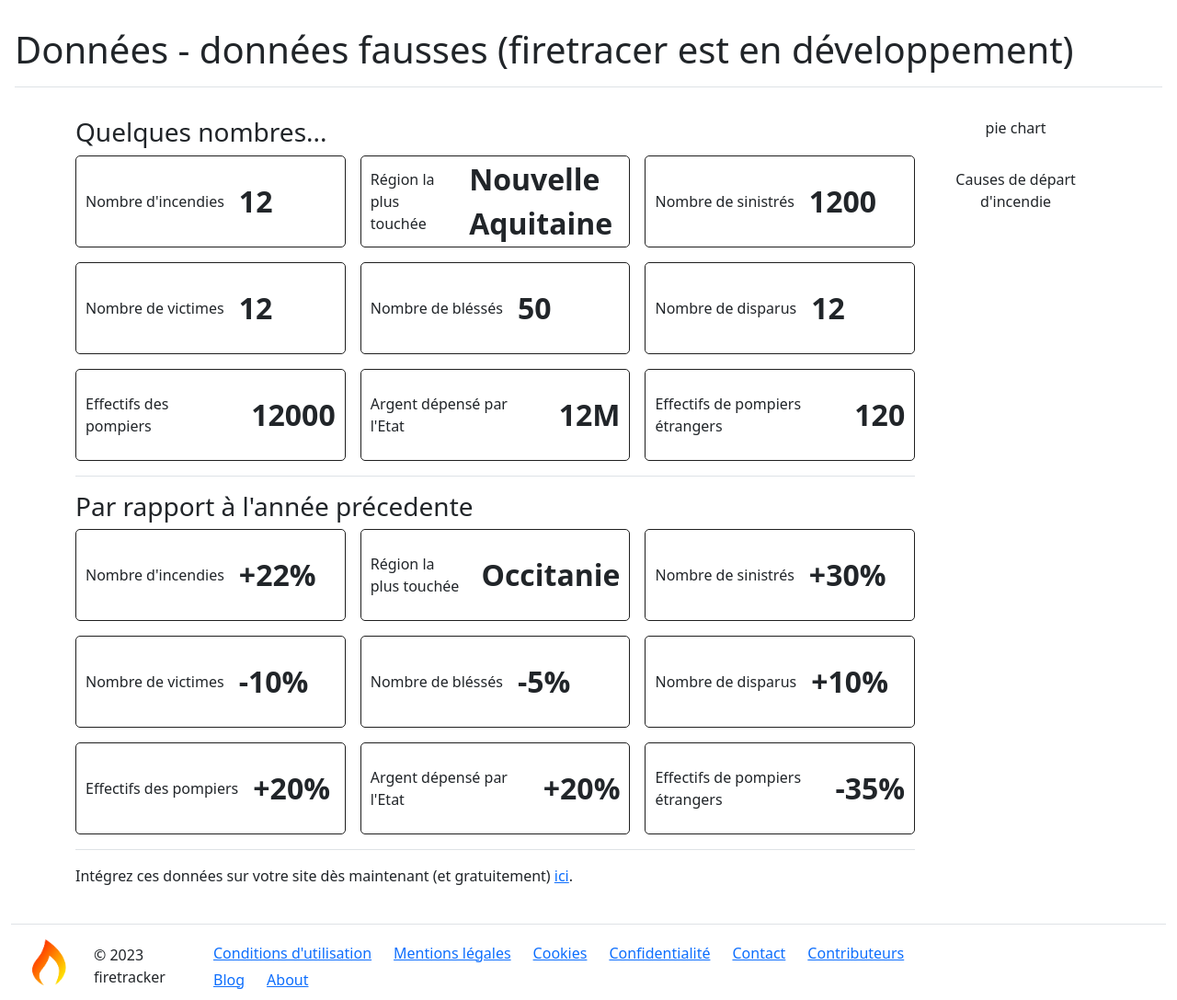
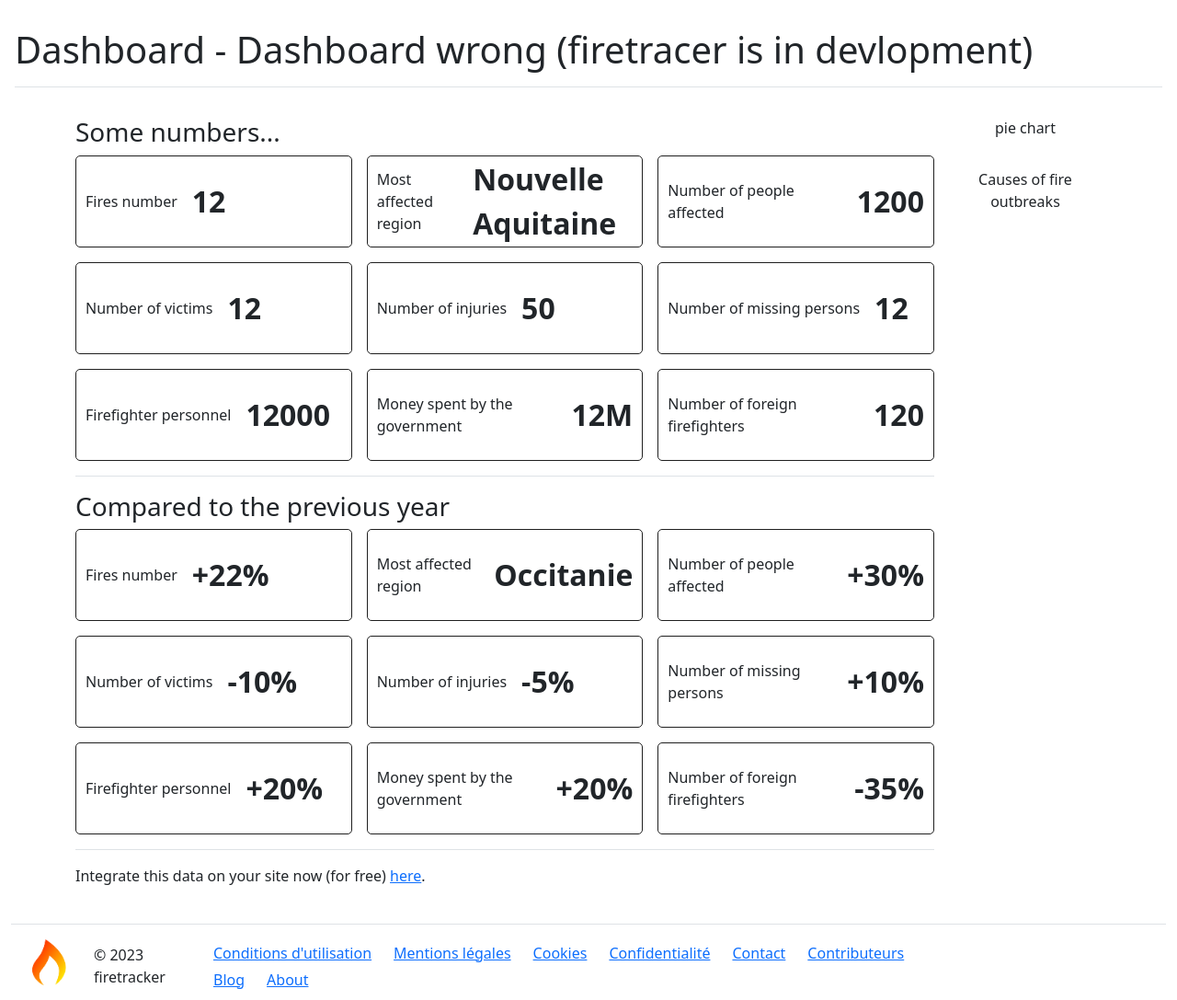
Before and after one commit to firetracer-io/firetracer, a PHP site: page /dashboard.php in a window 1280 px wide. Shown: the part 76-1163 px from the top of the page at 92% size. Run offline with PHP 8.4, Linux system fonts and the light colour scheme; some libraries are stand-ins or nearby versions.

Commit message:
Update dashboard.php

```diff
--- a/src/dashboard.php
+++ b/src/dashboard.php
@@ -1,6 +1,3 @@
-<?php
-    session_start();
-?>
 <!DOCTYPE html>
 <html lang="en">
 <head>
@@ -8,7 +5,7 @@
     <meta http-equiv="X-UA-Compatible" content="IE=edge">
     <meta name="viewport" content="width=device-width, initial-scale=1.0">
     <meta name="description" content="Avec firetracer, suivez l'évolution des feux de forêt en France et dans le monde.">
-    <meta name="keywords" content="firetracer,fire,feu,incendie,foret,france,monde,evolution,articles,graphiques,contribuer">
+    <meta name="keywords" content="firetracer,fire,feu,incendie,foret,france,monde,world,evolution,articles,posts,graphs,graphiques,contribute">
     <meta name="copyright" content="firetracer">
     <meta name="author" content="firetracer and contributors">
     <meta name="robots" content="allow, follow">
@@ -17,7 +14,7 @@
     <meta property="og:url" content="https://firetracer.io/"/>
     <meta property="og:image" content="https://firetracer.io/assets/brand/firetracer.png"/>
     <meta property="og:site_name" content="firetracer"/>
-    <title>Données - firetracer</title>
+    <title>Dashboard - firetracer</title>
     <link rel="shortcut icon" href="assets/brand/firetracer_shortcut_v2.png">
     <link rel="stylesheet" href="https://cdn.jsdelivr.net/npm/bootstrap-icons@1.9.1/font/bootstrap-icons.css">
     <link href="https://cdn.jsdelivr.net/npm/bootstrap@5.2.0/dist/css/bootstrap.min.css" rel="stylesheet" integrity="sha384-gH2yIJqKdNHPEq0n4Mqa/HGKIhSkIHeL5AyhkYV8i59U5AR6csBvApHHNl/vI1Bx" crossorigin="anonymous">
@@ -33,6 +30,7 @@
         }
         if($iframe == "true"){
     ?>
+    <!-- all datas iframe -->
     <div class="border-bottom mb-3 pb-3">
         <div class="data-row d-flex gap-3 mb-3">
             <div class="data d-flex gap-3 align-items-center">
@@ -126,129 +124,127 @@
         <p class="mb-0">Data from firetracer (<a href="https://firetracer.io/" target="_blank" class="text-dark">firetracer.io</a>)</p>
     </div>
     <?php
-        }else if($iframe == "false"){
+        }
     ?>
+    <!-- / all datas iframe -->
 
     <?php include 'includes/navbar.php' ?>
 
     <div class="p-3">
-        <h1 class="border-bottom mb-3 pb-3">Données - données fausses (firetracer est en développement)</h1>
+        <h1 class="border-bottom mb-3 pb-3">Dashboard <span> - Dashboard wrong (firetracer is in devlopment)</span></h1>
     </div>
 
     <div class="container d-flex gap-3">
         <div>
             <div class="border-bottom mb-3 pb-3">
-                <h3>Quelques nombres...</h3>
+                <h3>Some numbers...</h3>
                 <div class="data-row d-flex gap-3 mb-3">
                     <div class="data d-flex gap-3 align-items-center">
-                        <p>Nombre d'incendies</p>
+                        <p>Fires number</p>
                         <span>12</span>
                     </div>
                     <div class="data d-flex gap-3 align-items-center">
-                        <p>Région la plus touchée</p>
+                        <p>Most affected region</p>
                         <span>Nouvelle Aquitaine</span>
                     </div>
                     <div class="data d-flex gap-3 align-items-center">
-                        <p>Nombre de sinistrés</p>
+                        <p>Number of people affected</p>
                         <span>1200</span>
                     </div>
                 </div>
                 <div class="data-row d-flex gap-3 mb-3">
                     <div class="data d-flex gap-3 align-items-center">
-                        <p>Nombre de victimes</p>
+                        <p>Number of victims</p>
                         <span>12</span>
                     </div>
                     <div class="data d-flex gap-3 align-items-center">
-                        <p>Nombre de bléssés</p>
+                        <p>Number of injuries</p>
                         <span>50</span>
                     </div>
                     <div class="data d-flex gap-3 align-items-center">
-                        <p>Nombre de disparus</p>
+                        <p>Number of missing persons</p>
                         <span>12</span>
                     </div>
                 </div>
                 <div class="data-row d-flex gap-3">
                     <div class="data d-flex gap-3 align-items-center">
-                        <p>Effectifs des pompiers</p>
+                        <p>Firefighter personnel</p>
                         <span>12000</span>
                     </div>
                     <div class="data d-flex gap-3 align-items-center">
-                        <p>Argent dépensé par l'Etat</p>
+                        <p>Money spent by the government</p>
                         <span>12M</span>
                     </div>
                     <div class="data d-flex gap-3 align-items-center">
-                        <p>Effectifs de pompiers étrangers</p>
+                        <p>Number of foreign firefighters</p>
                         <span>120</span>
                     </div>
                 </div>
             </div>
             <div class="border-bottom mb-3 pb-3">
-                <h3>Par rapport à l'année précedente</h3>
+                <h3>Compared to the previous year</h3>
                 <div class="data-row d-flex gap-3 mb-3">
                     <div class="data d-flex gap-3 align-items-center">
-                        <p>Nombre d'incendies</p>
+                        <p>Fires number</p>
                         <span>+22%</span>
                     </div>
                     <div class="data d-flex gap-3 align-items-center">
-                        <p>Région la plus touchée</p>
+                        <p>Most affected region</p>
                         <span>Occitanie</span>
                     </div>
                     <div class="data d-flex gap-3 align-items-center">
-                        <p>Nombre de sinistrés</p>
+                        <p>Number of people affected</p>
                         <span>+30%</span>
                     </div>
                 </div>
                 <div class="data-row d-flex gap-3 mb-3">
                     <div class="data d-flex gap-3 align-items-center">
-                        <p>Nombre de victimes</p>
+                        <p>Number of victims</p>
                         <span>-10%</span>
                     </div>
                     <div class="data d-flex gap-3 align-items-center">
-                        <p>Nombre de bléssés</p>
+                        <p>Number of injuries</p>
                         <span>-5%</span>
                     </div>
                     <div class="data d-flex gap-3 align-items-center">
-                        <p>Nombre de disparus</p>
+                        <p>Number of missing persons</p>
                         <span>+10%</span>
                     </div>
                 </div>
                 <div class="data-row d-flex gap-3">
                     <div class="data d-flex gap-3 align-items-center">
-                        <p>Effectifs des pompiers</p>
+                        <p>Firefighter personnel</p>
                         <span>+20%</span>
                     </div>
                     <div class="data d-flex gap-3 align-items-center">
-                        <p>Argent dépensé par l'Etat</p>
+                        <p>Money spent by the government</p>
                         <span>+20%</span>
                     </div>
                     <div class="data d-flex gap-3 align-items-center">
-                        <p>Effectifs de pompiers étrangers</p>
+                        <p>Number of foreign firefighters</p>
                         <span>-35%</span>
                     </div>
                 </div>
             </div>
-            <p>Intégrez ces données sur votre site dès maintenant (et gratuitement) <a href="javascript:showIframeData()">ici</a>.</p>
+            <p>Integrate this data on your site now (for free) <a href="javascript:showIframeData()">here</a>.</p>
             <div id="iframe-data" class="d-none">
-                <p>Copiez ce code : </p>
-                <pre>&lt;iframe src="https://firetracer.io/datas.php?iframe=true" width="100%" height="300" name="firetracer datas" sandbox=""&gt;&lt;/iframe&gt;</pre>
-                <p>Et collez le dans votre code source.</p>
-                <p class="alert alert-success">Etant donné que cet élément est une iframe, et donc une partie de notre site, vous n'auvez pas à remplacer le lien à chaque mise à jour.</p>
+                <p>Copy the code below : </p>
+                <pre>&lt;iframe src="https://firetracer.io/embed.php?rcs=datas&id=0" width="100%" height="300" name="firetracer datas" sandbox=""&gt;&lt;/iframe&gt;</pre>
+                <p>And paste it into your source code.</p>
+                <p class="alert alert-success">Since this element is an iframe, and therefore a part of our site, you don't have to replace the link every time you update it.</p>
+                <a href="https://firetracer.io/legal/terms-use.php#embed-api" target="_blank" rel="noopener noreferrer">firetracer Embed API terms of use</a>
             </div>
         </div>
         <div>
             <div class="data-row d-flex flex-column gap-3 text-center">
                 <p>pie chart</p>
-                <p>Causes de départ d'incendie</p>
+                <p>Causes of fire outbreaks</p>
             </div>
         </div>
     </div>
 
     <?php include 'includes/footer.php' ?>
 
-    <?php
-        }
-    ?>
-
     <script src="https://cdn.jsdelivr.net/npm/bootstrap@5.2.0/dist/js/bootstrap.bundle.min.js" integrity="sha384-A3rJD856KowSb7dwlZdYEkO39Gagi7vIsF0jrRAoQmDKKtQBHUuLZ9AsSv4jD4Xa" crossorigin="anonymous"></script>
     <script src="assets/js/main.js"></script>
 </body>
```
